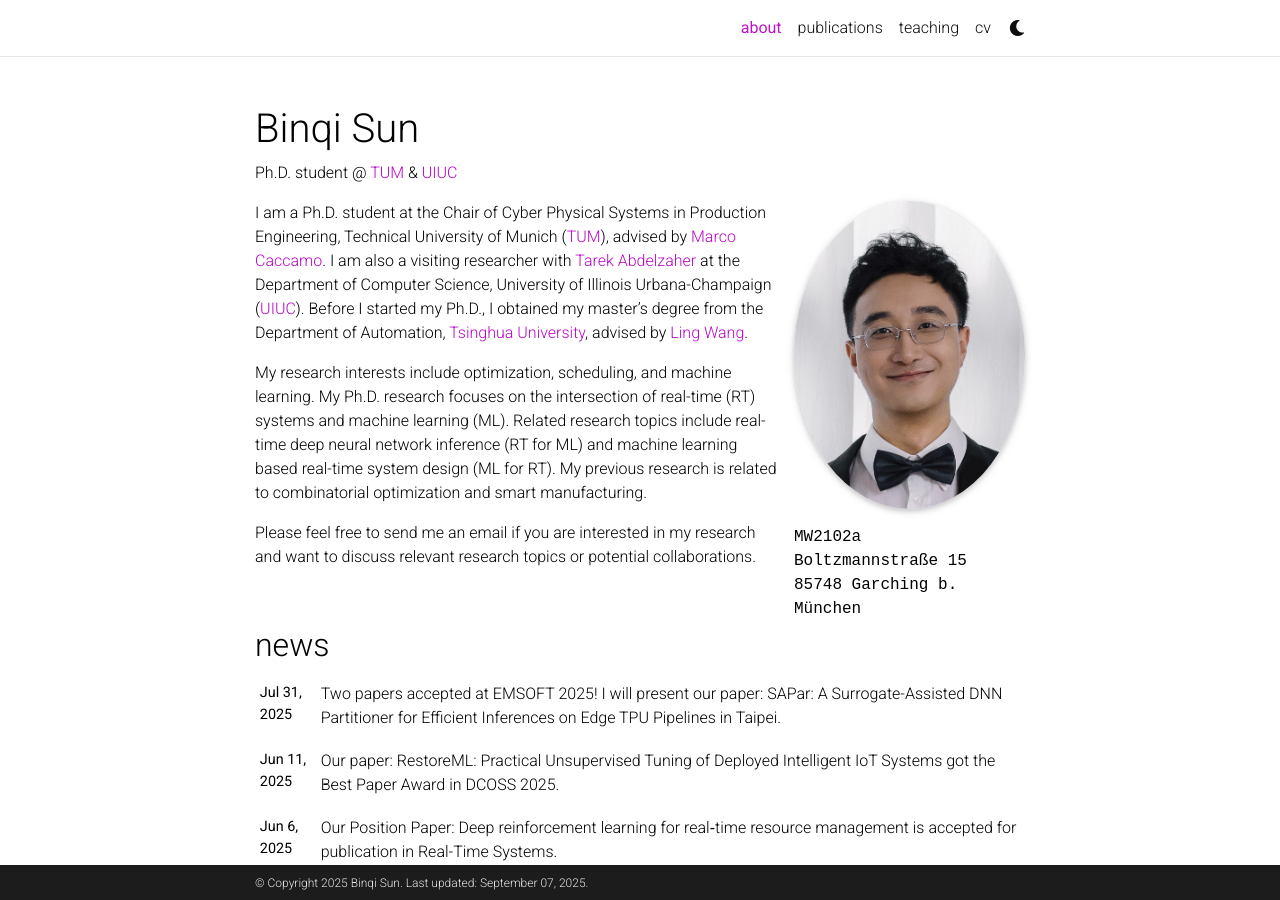
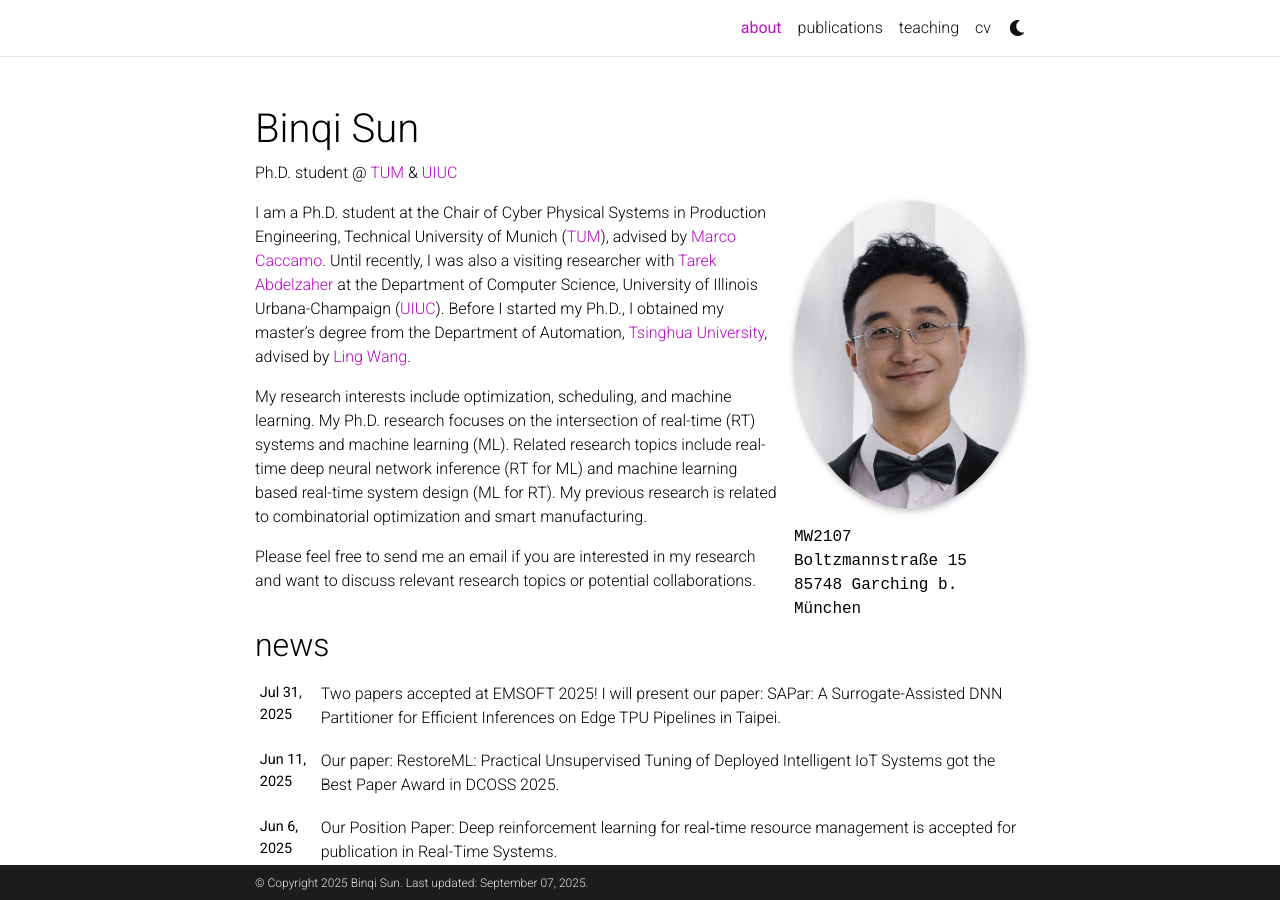
Before and after one commit to binqi-sun/binqi-sun.github.io, a Jekyll site: the page built from _pages/about.md, in a window 1280 px wide and 900 px high. Built offline with Jekyll 4.4.1, drawn with Linux system fonts in a browser that asks for light colours; full-size pictures stand in for the smaller copies a plugin makes; comment, search, counter and statistics services are not loaded; a style sheet for code colours, icons or effects is not loaded.

Commit message:
update about

```diff
--- a/_pages/about.md
+++ b/_pages/about.md
@@ -9,7 +9,7 @@ profile:
   image: prof_pic.jpg
   image_circular: true # crops the image to make it circular
   address: >
-    <p>MW2102a</p>
+    <p>MW2107</p>
     <p>Boltzmannstraße 15</p>
     <p>85748 Garching b. München</p>
 
@@ -19,7 +19,7 @@ selected_papers: false # includes a list of papers marked as "selected={true}"
 social: true  # includes social icons at the bottom of the page
 ---
 
-I am a Ph.D. student at the Chair of Cyber Physical Systems in Production Engineering, Technical University of Munich ([TUM](https://www.tum.de/en)), advised by [Marco Caccamo](https://rtsl.cps.mw.tum.de/personal_page/mcaccamo/). I am also a visiting researcher with [Tarek Abdelzaher](https://abdelzaher.cs.illinois.edu/) at the Department of Computer Science, University of Illinois Urbana-Champaign ([UIUC](https://illinois.edu/)). Before I started my Ph.D., I obtained my master's degree from the Department of Automation, [Tsinghua University](https://www.tsinghua.edu.cn/en/), advised by [Ling Wang](https://scholar.google.com/citations?user=lC7bVMwAAAAJ&hl=en&oi=ao).
+I am a Ph.D. student at the Chair of Cyber Physical Systems in Production Engineering, Technical University of Munich ([TUM](https://www.tum.de/en)), advised by [Marco Caccamo](https://rtsl.cps.mw.tum.de/personal_page/mcaccamo/). Until recently, I was also a visiting researcher with [Tarek Abdelzaher](https://abdelzaher.cs.illinois.edu/) at the Department of Computer Science, University of Illinois Urbana-Champaign ([UIUC](https://illinois.edu/)). Before I started my Ph.D., I obtained my master's degree from the Department of Automation, [Tsinghua University](https://www.tsinghua.edu.cn/en/), advised by [Ling Wang](https://scholar.google.com/citations?user=lC7bVMwAAAAJ&hl=en&oi=ao).
 
 My research interests include optimization, scheduling, and machine learning. My Ph.D. research focuses on the intersection of real-time (RT) systems and machine learning (ML). Related research topics include real-time deep neural network inference (RT for ML) and machine learning based real-time system design (ML for RT). My previous research is related to combinatorial optimization and smart manufacturing.
 
```
